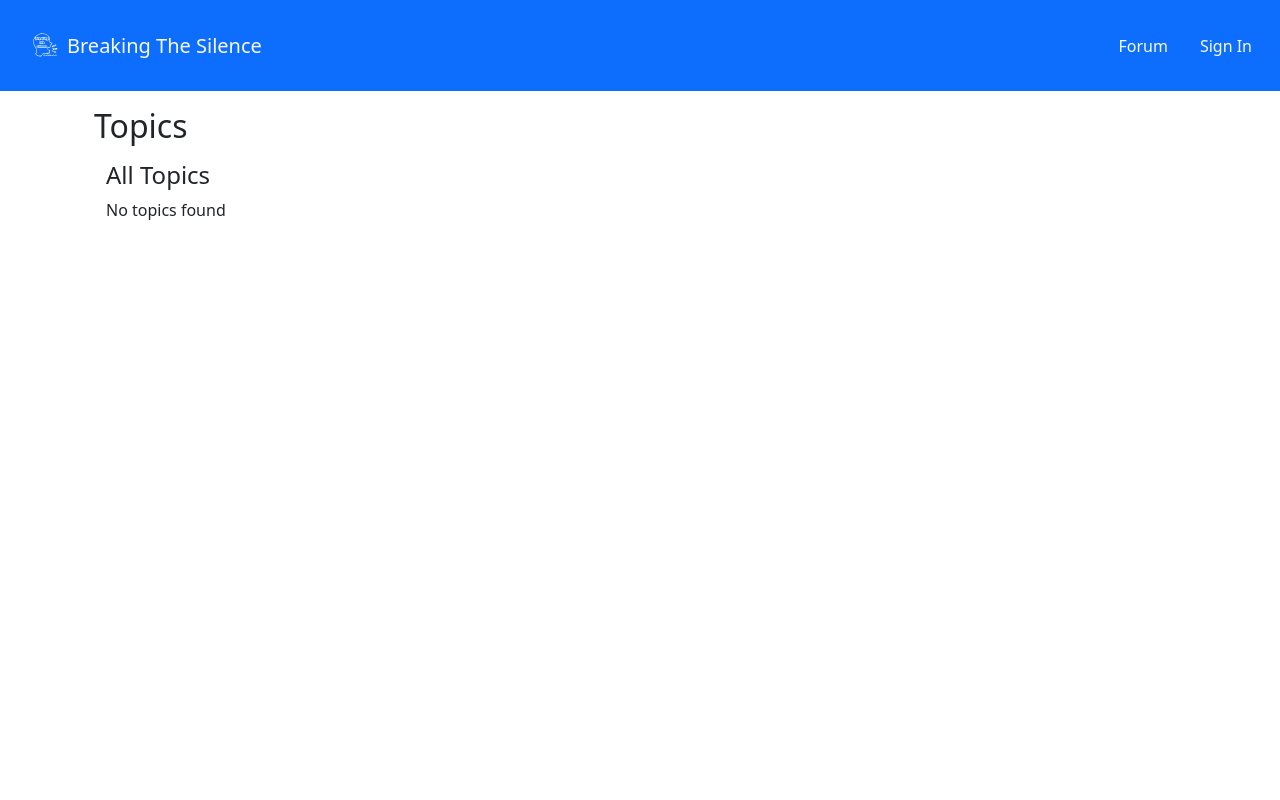
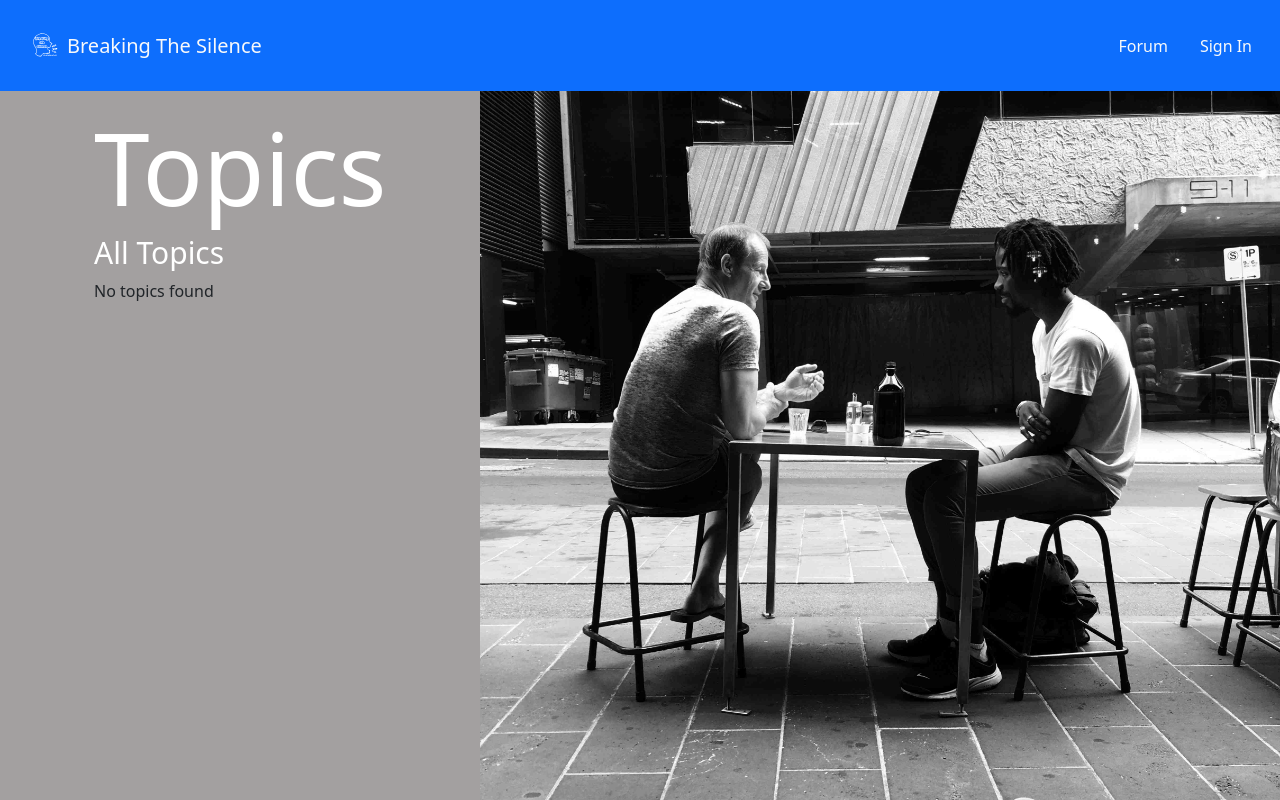
Before and after one commit to Edb83/breaking-the-silence, a Django app: page /forum/ in a window 1280 px wide. Run offline with Django 4.2, Linux system fonts and the light colour scheme; data that the repository does not hold is empty; some libraries are stand-ins or nearby versions.

Commit message:
Added changes to the Topic page

```diff
--- a/breaking_silence/settings.py
+++ b/breaking_silence/settings.py
@@ -28,11 +28,10 @@ SECRET_KEY = os.environ.get('SECRET_KEY')
 # SECURITY WARNING: don't run with debug turned on in production!
 DEBUG = True
 
-ALLOWED_HOSTS = ['https://8000-edb83-breakingthesilen-981muwqe9gn.ws-eu93.gitpod.io/','localhost']
+ALLOWED_HOSTS = ['https://8000-edb83-breakingthesilen-52n0c39z9xl.ws-eu94.gitpod.io','localhost']
 
 CSRF_TRUSTED_ORIGINS = [
-    'https://8000-edb83-breakingthesilen-6b1rx12eq44.ws-eu93.gitpod.io',
-    'https://8000-edb83-breakingthesilen-6b1rx12eq44.ws-eu94.gitpod.io',
+    'https://8000-edb83-breakingthesilen-52n0c39z9xl.ws-eu94.gitpod.io'
 ]
 
 # Application definition
--- a/forum/templates/forum/post_detail.html
+++ b/forum/templates/forum/post_detail.html
@@ -12,6 +12,7 @@
     <p>{{ comment.content }}</p>
 
   </div>
+
 {% endfor %}
 
 {% if user.is_authenticated %}
--- a/forum/templates/forum/topics.html
+++ b/forum/templates/forum/topics.html
@@ -2,30 +2,33 @@
 {% load crispy_forms_tags %}
 
 {% block content %}
-<div class="container mt-3">
-
-    <h2>Topics</h2>
+<div class="overlay"></div>
+<div class="container mt-3 ">
+    <div class="row">
+        <div class="col col-lg-6">
+            <h2 class="topic">Topics</h2>
 
             {% if user.is_authenticated %}
-        <h4>Create a new topic</h4>
+            <h4 class="post">Create a new topic</h4>
             <form method="post">
                 {% csrf_token %}
-            {{ form.as_p }}
+                {{ form |crispy }}
                 <button type="submit">Create Topic</button>
             </form>
             {% endif %}
 
-   <div class="container mt-3">
-        <h4>All Topics</h4>
-        <div class="list-group col-lg-4">
+
+            <h4 class="post1">All Topics</h4>
+            <div class="list-group">
                 {% for topic in topics %}
-                <a class="list-group-item list-group-item-action" href="{% url 'topic_detail' topic_id=topic.id %}">{{ topic.title }}</a>
+                <a class="list-group-item list-group-item-action" href="{% url 'topic_detail' topic_id=topic.id %}">{{
+                    topic.title }}</a>
                 {% empty %}
                 <p>No topics found</p>
                 {% endfor %}
             </div>
         </div>
-
+    </div>
 
 </div>
 
--- a/static/css/base.css
+++ b/static/css/base.css
@@ -46,9 +46,34 @@ footer p {
 }
 
 
-
 /* body */
 
-body {
-    background: #fafafa;
+.overlay{
+        position: fixed; /* Sits on top of the page content */
+        width: 100%;
+        height: 100%;
+        top: 0;
+        left: 0;
+        right: 0;
+        bottom: 0;
+        background-color:rgb(163, 160, 160);
+        background-image: url('/static/img/pexels.jpg');
+        background-size: contain;
+        background-repeat: no-repeat;
+        background-position: right;
+        height: 100%;
+
+        z-index: -1;
 }
+.topic {
+    font-size: 100px;
+    color: white;
+}
+.post {
+    font-size: 30px;
+    color: white
+}
+.post1 {
+    font-size: 30px;
+    color: white
+}
```
Also changed, not shown: static/img/pexels.jpg (added). Lines whose indentation alone changed are shown as unchanged.
